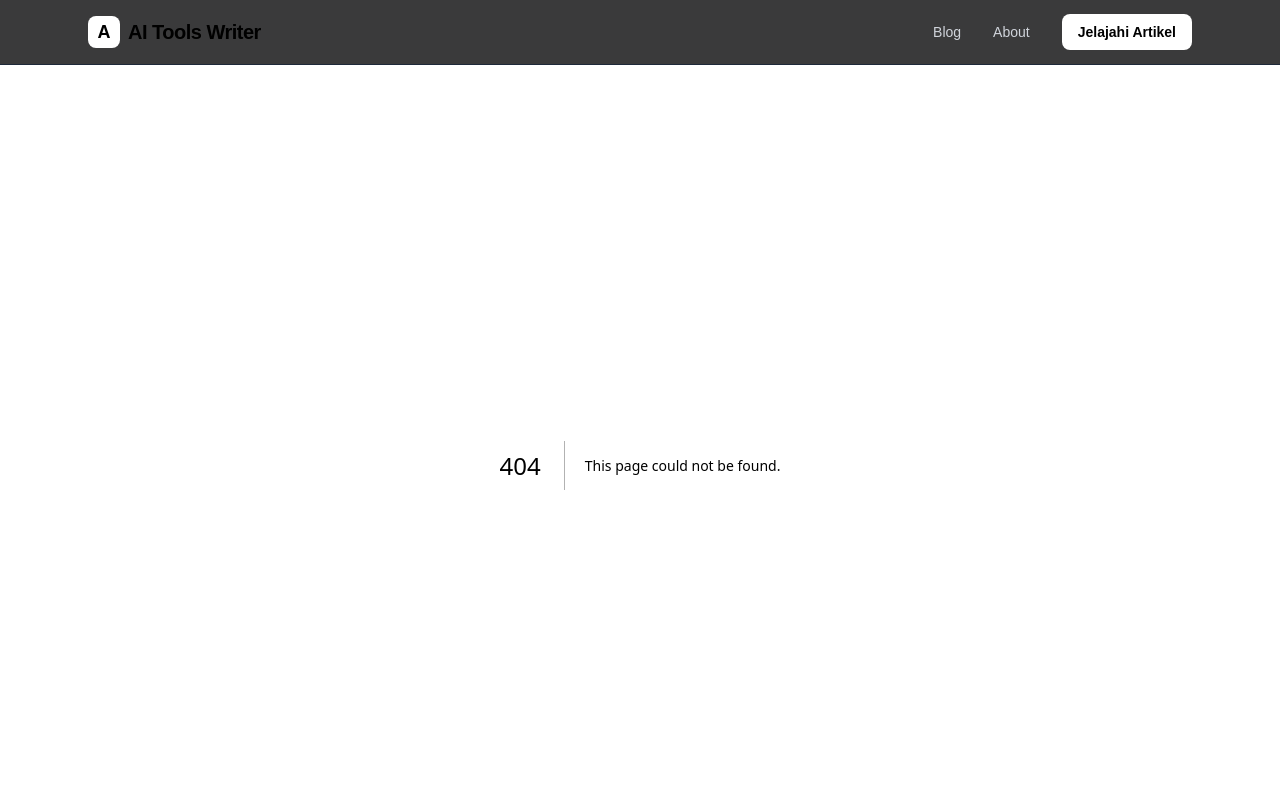
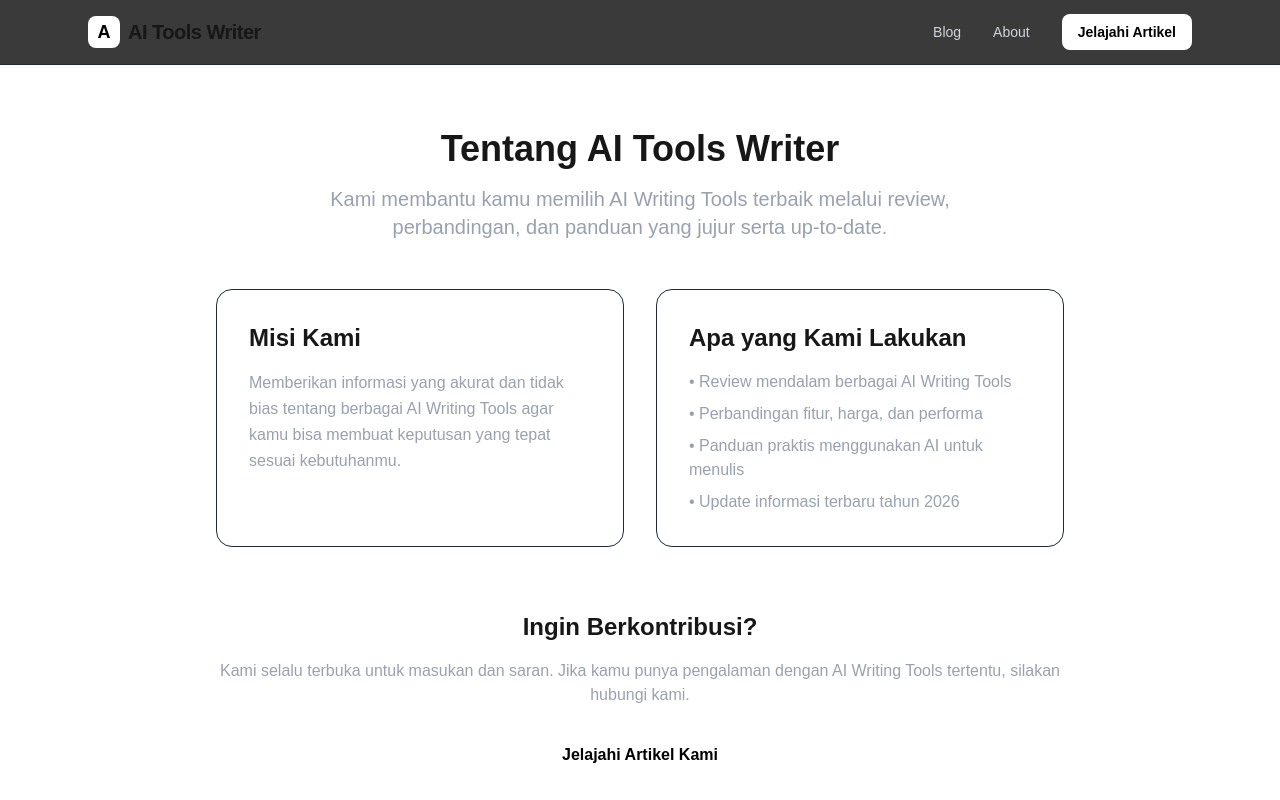
Before and after one commit to imnrml/aitoolswriter, a Next.js app: page /about in a window 1280 px wide. Before the commit this address had no page. Shown: the top 800 px of the page. Built offline with nearby package versions, Linux system fonts and the light colour scheme.

Commit message:
Add About page

```diff
--- /dev/null
+++ b/app/about/page.tsx
@@ -0,0 +1,48 @@
+export default function AboutPage() {
+  return (
+    <div className="max-w-4xl mx-auto px-6 py-16">
+      <div className="text-center mb-12">
+        <h1 className="text-4xl font-bold mb-4">Tentang AI Tools Writer</h1>
+        <p className="text-xl text-gray-400 max-w-2xl mx-auto">
+          Kami membantu kamu memilih AI Writing Tools terbaik melalui review,
+          perbandingan, dan panduan yang jujur serta up-to-date.
+        </p>
+      </div>
+
+      <div className="grid md:grid-cols-2 gap-8 mb-16">
+        <div className="p-8 rounded-2xl border border-gray-800">
+          <h2 className="text-2xl font-semibold mb-4">Misi Kami</h2>
+          <p className="text-gray-400 leading-relaxed">
+            Memberikan informasi yang akurat dan tidak bias tentang berbagai AI Writing Tools
+            agar kamu bisa membuat keputusan yang tepat sesuai kebutuhanmu.
+          </p>
+        </div>
+
+        <div className="p-8 rounded-2xl border border-gray-800">
+          <h2 className="text-2xl font-semibold mb-4">Apa yang Kami Lakukan</h2>
+          <ul className="text-gray-400 space-y-2">
+            <li>• Review mendalam berbagai AI Writing Tools</li>
+            <li>• Perbandingan fitur, harga, dan performa</li>
+            <li>• Panduan praktis menggunakan AI untuk menulis</li>
+            <li>• Update informasi terbaru tahun 2026</li>
+          </ul>
+        </div>
+      </div>
+
+      <div className="text-center">
+        <h2 className="text-2xl font-semibold mb-4">Ingin Berkontribusi?</h2>
+        <p className="text-gray-400 mb-6">
+          Kami selalu terbuka untuk masukan dan saran.
+          Jika kamu punya pengalaman dengan AI Writing Tools tertentu,
+          silakan hubungi kami.
+        </p>
+        <a
+          href="/blog"
+          className="inline-block px-6 py-3 bg-white text-black rounded-xl font-semibold hover:bg-gray-200 transition"
+        >
+          Jelajahi Artikel Kami
+        </a>
+      </div>
+    </div>
+  );
+}
```
